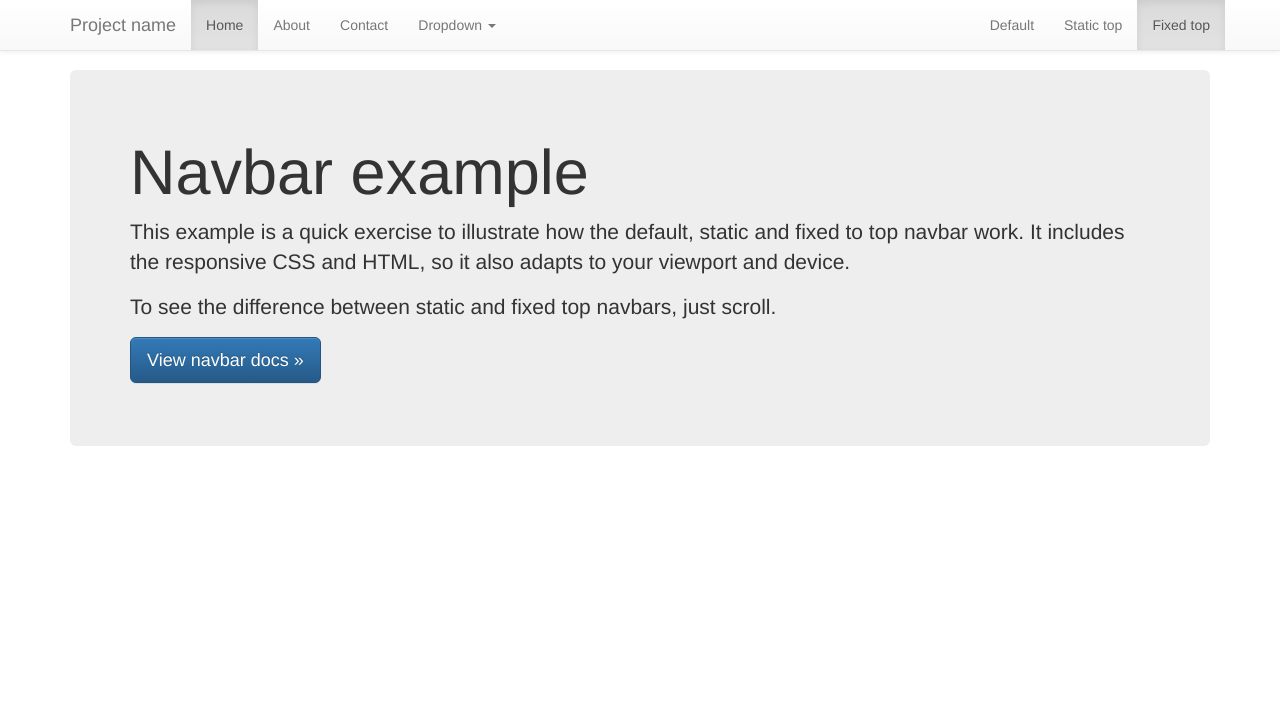
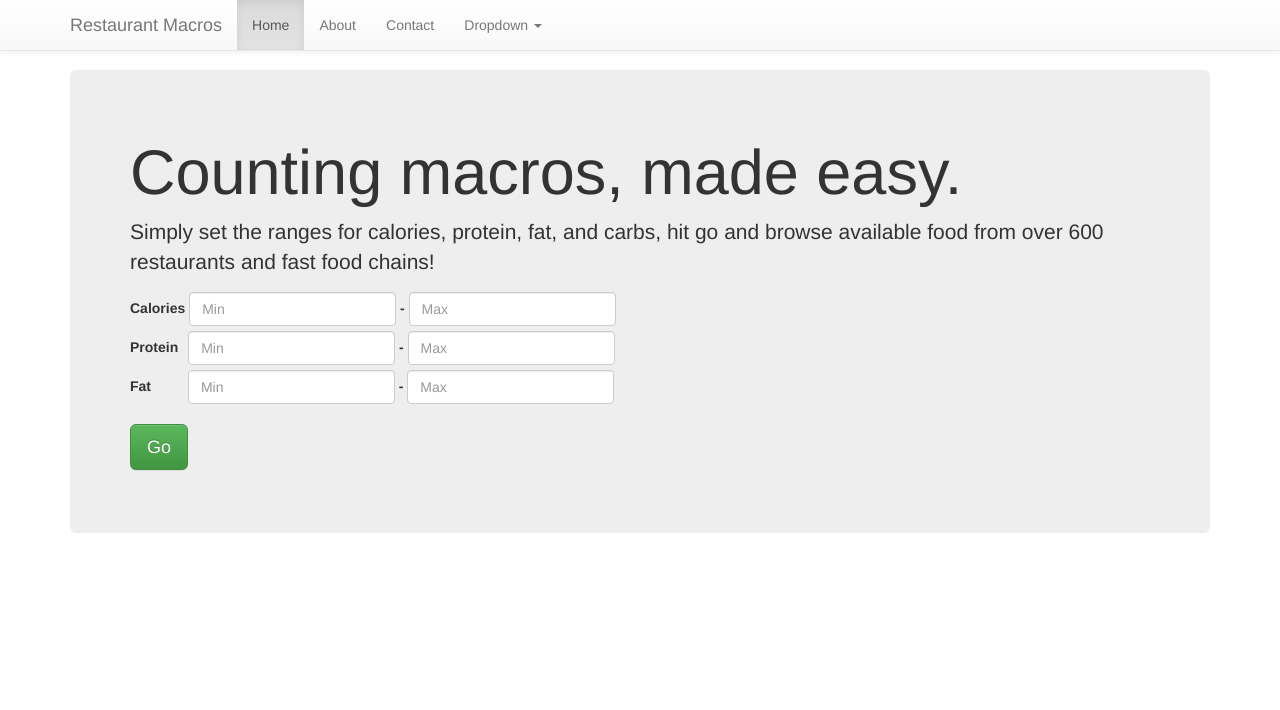
Before and after one commit to BryanSalas/restaurantmacros, a Django app: page / in a window 1280 px wide. Shown: the top 710 px of the page. Run offline with Django 3.2, Linux system fonts and the light colour scheme; some libraries are stand-ins or nearby versions.

Commit message:
got static files working

```diff
--- a/restaurantmacros/app/templates/home.html
+++ b/restaurantmacros/app/templates/home.html
@@ -39,7 +39,7 @@
             <span class="icon-bar"></span>
             <span class="icon-bar"></span>
           </button>
-          <a class="navbar-brand" href="#">Project name</a>
+          <a class="navbar-brand" href="#">Restaurant Macros</a>
         </div>
         <div id="navbar" class="navbar-collapse collapse">
           <ul class="nav navbar-nav">
@@ -59,11 +59,13 @@
               </ul>
             </li>
           </ul>
+            <!--
           <ul class="nav navbar-nav navbar-right">
             <li><a href="../navbar/">Default</a></li>
             <li><a href="../navbar-static-top/">Static top</a></li>
             <li class="active"><a href="./">Fixed top <span class="sr-only">(current)</span></a></li>
           </ul>
+          -->
         </div><!--/.nav-collapse -->
       </div>
     </nav>
@@ -72,11 +74,40 @@
 
       <!-- Main component for a primary marketing message or call to action -->
       <div class="jumbotron">
-        <h1>Navbar example</h1>
-        <p>This example is a quick exercise to illustrate how the default, static and fixed to top navbar work. It includes the responsive CSS and HTML, so it also adapts to your viewport and device.</p>
-        <p>To see the difference between static and fixed top navbars, just scroll.</p>
-        <p>
-          <a class="btn btn-lg btn-primary" href="../../components/#navbar" role="button">View navbar docs &raquo;</a>
+        <h1>Counting macros, made easy.</h1>
+        <p>Simply set the ranges for calories, protein, fat, and carbs, hit go and browse available food from over 600 restaurants and fast food chains!</p>
+        <form class="form-inline">
+            <div class="form-group">
+                <label for="exampleInputName2">Calories</label>
+                <input type="number" class="form-control" id="exampleInputName2" placeholder="Min">
+            </div>
+            <div class="form-group">
+                <label for="exampleInputEmail2">-</label>
+                <input type="number" class="form-control" id="exampleInputEmail2" placeholder="Max">
+            </div>
+        </form>
+          <form class="form-inline">
+            <div class="form-group" style="padding: 5px 0px 5px 0px">
+                <label for="exampleInputName2" style="padding-right: 6px">Protein</label>
+                <input type="number" class="form-control" id="exampleInputName2" placeholder="Min">
+            </div>
+            <div class="form-group">
+                <label for="exampleInputEmail2">-</label>
+                <input type="number" class="form-control" id="exampleInputEmail2" placeholder="Max">
+            </div>
+        </form>
+          <form class="form-inline">
+            <div class="form-group">
+                <label for="exampleInputName2" style="padding-right: 33px">Fat</label>
+                <input type="number" class="form-control" id="exampleInputName2" placeholder="Min">
+            </div>
+            <div class="form-group">
+                <label for="exampleInputEmail2">-</label>
+                <input type="number" class="form-control" id="exampleInputEmail2" placeholder="Max">
+            </div>
+        </form>
+        <p style="padding-top: 20px">
+          <a class="btn btn-lg btn-success" href="../../components/#navbar" role="button">Go</a>
         </p>
       </div>
 
```
